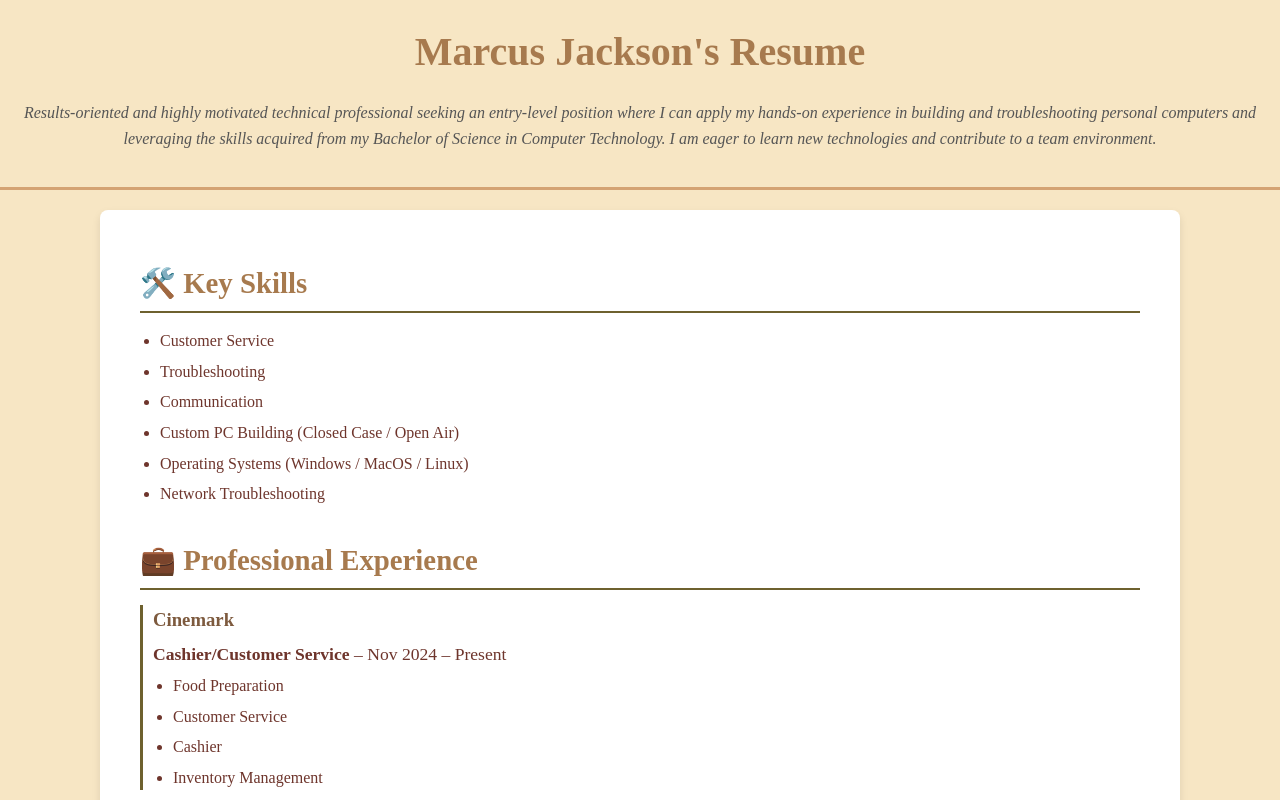
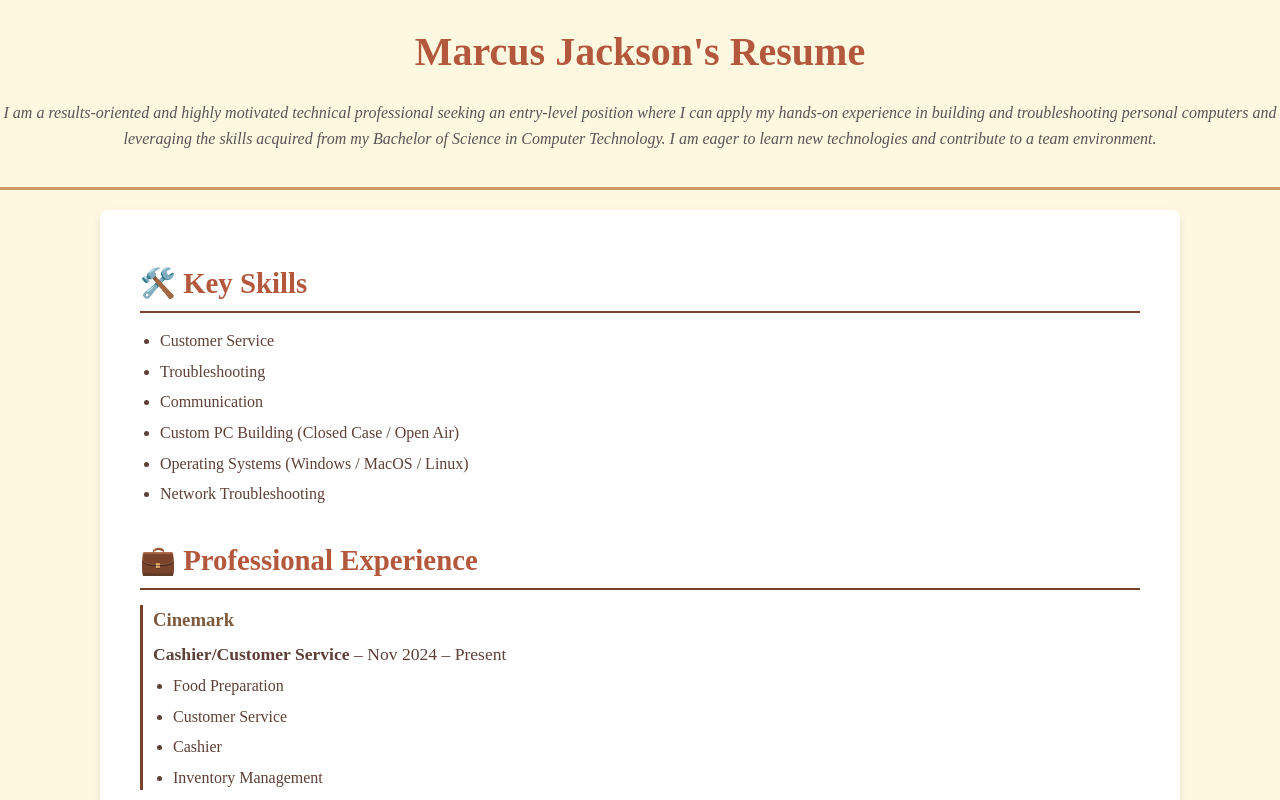
Before and after one commit to Lor-Wavy/FinalWebPage, a plain HTML site: page Resume.html in a window 1280 px wide. Shown: the top 800 px of the page. Drawn offline with Linux system fonts and the light colour scheme.

Commit message:
Revise Resume.html for improved styling and content
Updated the styling and content of the resume to enhance visual appeal and clarity.

```diff
--- a/Resume.html
+++ b/Resume.html
@@ -8,8 +8,8 @@
         /* General Body Styles */
         body {
             font-family: "Times New Roman", Times, serif;
-            background-color: #f7e6c4;
-            color: #6e352c;
+            background-color: #FFF8E1;
+            color: #5D4037;
             line-height: 1.6;
             margin: 0;
             padding: 0;
@@ -30,12 +30,12 @@
         header {
                 text-align: center;
                 padding: 20px 0;
-                border-bottom: 3px solid #d4a373;
+                border-bottom: 3px solid #CC9966;
                 margin-bottom: 5px;
         }
 
         header h1 {
-                color: #a77a4e;
+                color: #B3583C;
                 margin: 0;
                 font-size: 2.5em;
         }
@@ -45,7 +45,7 @@
             text-align: center;
             margin-bottom: 20px;
             padding-bottom: 10px;
-            border-bottom: 1px solid #6e612f;
+            border-bottom: 1px solid #78422A;
         }
        .contact-info p {
             margin: 3px 0;
@@ -60,11 +60,11 @@
 
         /* Section Headings */
         h2 {
-            border-bottom: 2px solid #6e612f;
+            border-bottom: 2px solid #78422A;
             padding-bottom: 5px;
             margin-top: 30px;
             margin-bottom: 15px;
-            color: #a77a4e;
+            color: #B3583C;
             font-size: 1.8em;
         }
 
@@ -78,7 +78,7 @@
        .job,.school,.category {
             margin-bottom: 20px;
             padding-left: 10px;
-            border-left: 3px solid #6e612f;
+            border-left: 3px solid #78422A;
         }
 
        .title-date {
@@ -111,7 +111,7 @@
 <body>
     <header>
         <h1>Marcus Jackson's Resume</h1>
-        <p>Results-oriented and highly motivated technical professional seeking an entry-level position where I can apply my hands-on experience in building and troubleshooting personal computers and leveraging the skills acquired from my Bachelor of Science in Computer Technology. I am eager to learn new technologies and contribute to a team environment.</p>
+        <p>I am a results-oriented and highly motivated technical professional seeking an entry-level position where I can apply my hands-on experience in building and troubleshooting personal computers and leveraging the skills acquired from my Bachelor of Science in Computer Technology. I am eager to learn new technologies and contribute to a team environment.</p>
     </header>
 
     <main>
```
